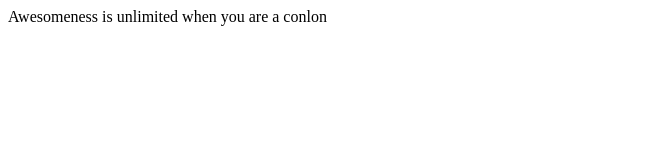
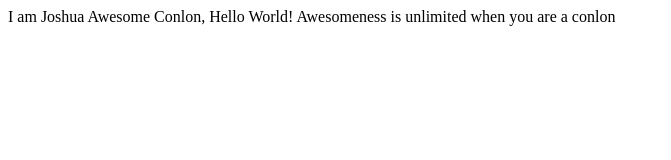
Before and after one commit to JoshConlon/JoshConlon.github.io, a plain HTML site: page index.html in a window 1280 px wide. Shown: the whole page, without its empty margins (0-671 px from the left). Drawn offline with Linux system fonts and the light colour scheme.

Commit message:
trigger new page build

```diff
--- a/index.html
+++ b/index.html
@@ -4,6 +4,6 @@
   <title>Joshua Awesome Conlon, Hello World!! </title>
 </head>
 <body>
-  Awesomeness is unlimited when you are a conlon
+  I am Joshua Awesome Conlon, Hello World! Awesomeness is unlimited when you are a conlon
 </body>
 </html>
```
